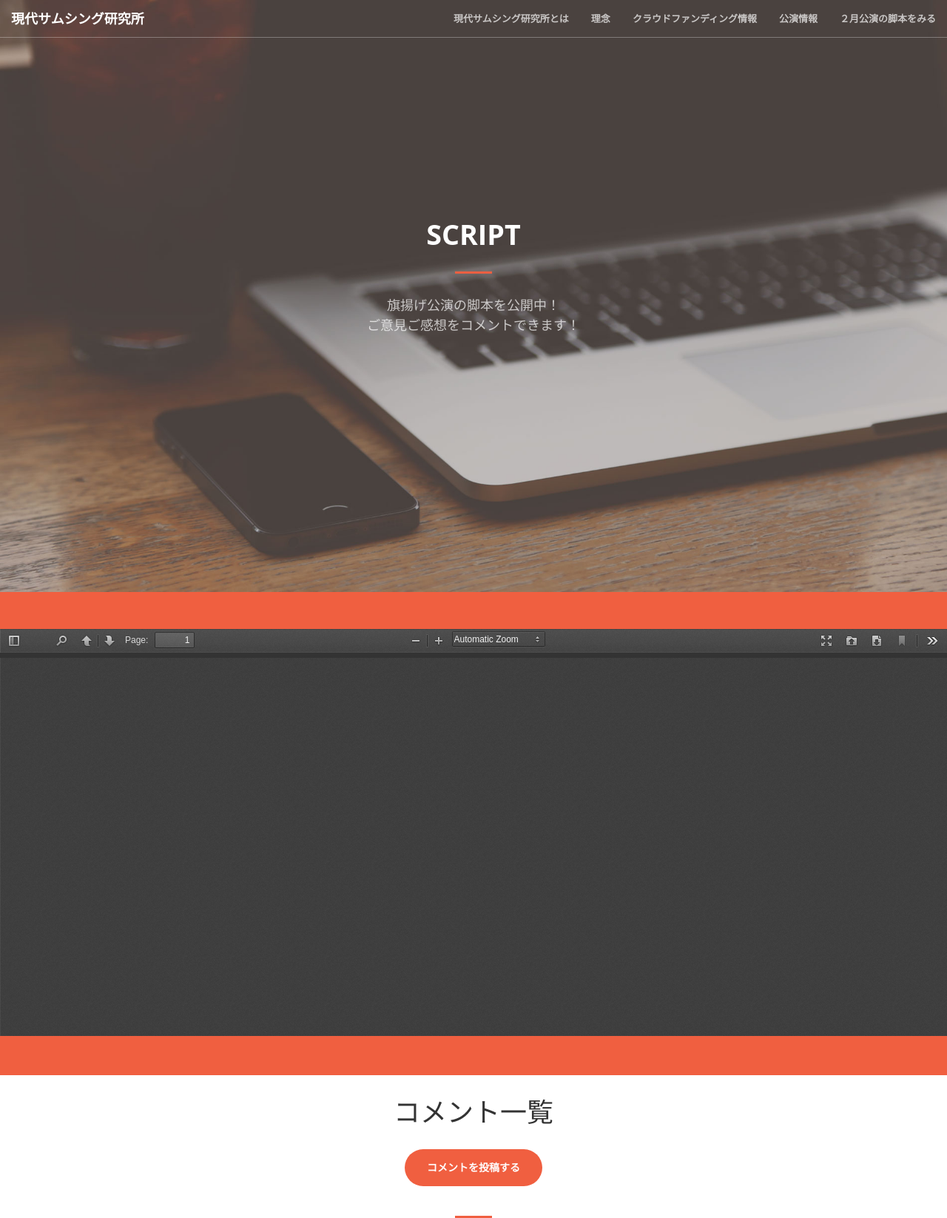
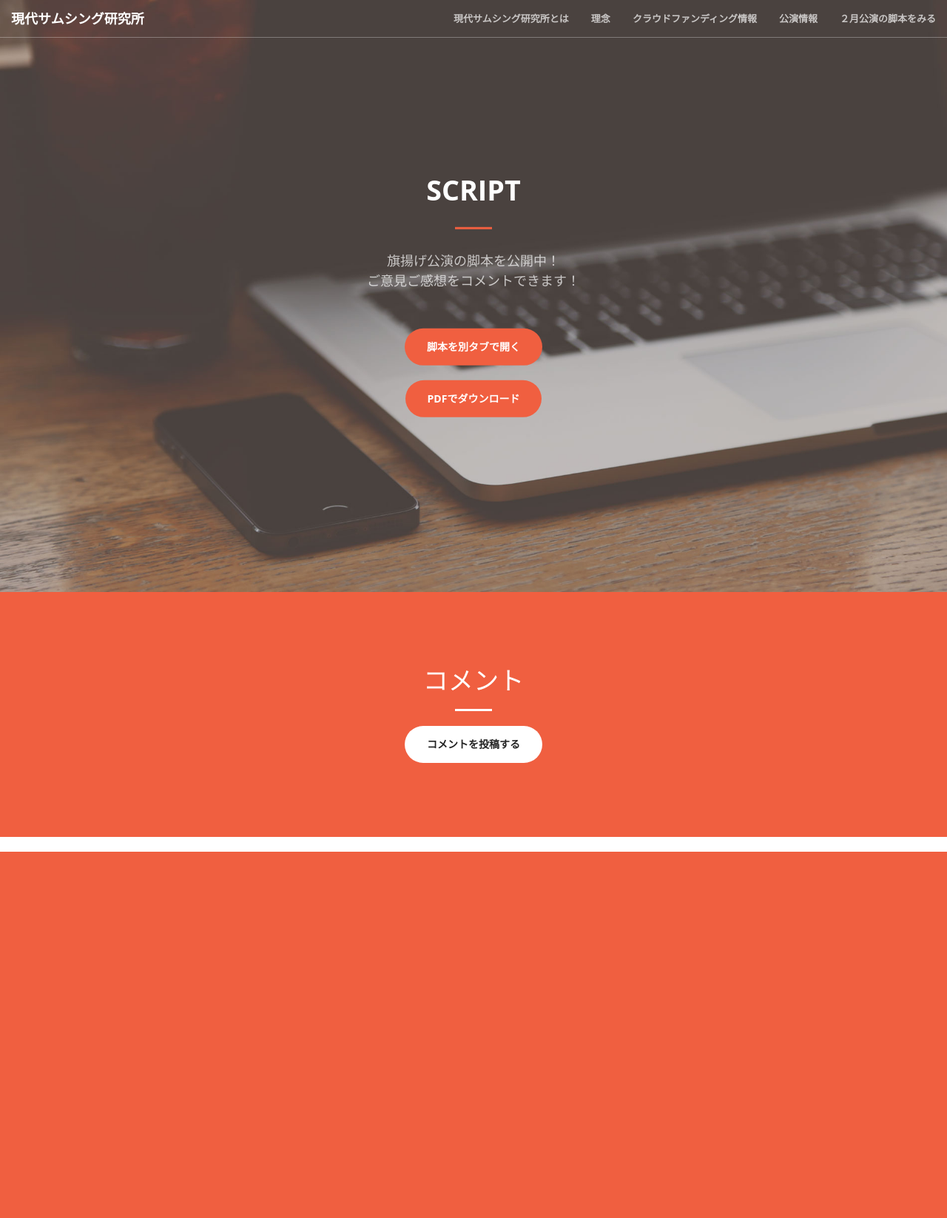
Before and after one commit to MasahiroKitazoe/nis_lab, a Rails app: page /reviews in a window 1280 px wide. Shown: the whole page at 74% size. After the commit the page ends 1151 px from the top, so only its background shows below. Run offline with Rails 7, Linux system fonts and the light colour scheme; data that the repository does not hold is empty; style sheets or scripts are compiled from the project's sources; some libraries are stand-ins or nearby versions.

Commit message:
pdfダウンロードの実装、コメント欄のUI改善

```diff
--- a/app/controllers/reviews_controller.rb
+++ b/app/controllers/reviews_controller.rb
@@ -10,6 +10,12 @@
   def script
   end
 
+  def download
+    file_name = "script.pdf"
+    filepath = Rails.root.join('public',file_name)
+    send_file(filepath, :filename => file_name, :type => "application/pdf", :disposition => 'attachment')
+  end
+
   def create
     Review.create(create_params)
     redirect_to reviews_url, notice: '投稿が完了しました'
--- a/app/views/reviews/index.html.erb
+++ b/app/views/reviews/index.html.erb
@@ -4,23 +4,26 @@
             <h1>script</h1>
             <hr>
             <p>旗揚げ公演の脚本を公開中！<br>ご意見ご感想をコメントできます！</p>
+            <a href="/script" class="btn btn-primary btn-xl" target="_blank">脚本を別タブで開く</a>
+            <br><br>
+            <a href="/reviews/download" class="btn btn-primary btn-xl" target="_blank">pdfでダウンロード</a>
         </div>
     </div>
 </header>
 
-
-<div class="jumbotron" id="script_container">
-<iframe src="/pdfjs/web/viewer.html?file=script.pdf" style="border: 0" width="100%" height="550px" min-height="360px" frameborder="0" scrolling="no"></iframe>
-</div>
-
-<h1 style="text-align: center;">コメント一覧</h1>
-<br>
-<div style="text-align: center;">
-<a href="/reviews/new" class="btn btn-primary btn-xl">コメントを投稿する</a>
-</div>
+<section class="bg-primary" id="about">
+    <div class="container">
+        <div class="row">
+            <div class="col-lg-8 col-lg-offset-2 text-center">
+                <h2 class="section-heading">コメント</h2>
+                <hr class="light">
+                <a href="/reviews/new" class="btn btn-default btn-xl">コメントを投稿する</a>
+            </div>
+        </div>
+    </div>
+</section>
 
 <br>
-<hr>
 
 <% @reviews.each do |review| %>
   <div class="panel panel-default">
--- a/config/routes.rb
+++ b/config/routes.rb
@@ -11,6 +11,8 @@
 
   get '/script' => 'reviews#script'
 
+  get '/reviews/download' => 'reviews#download'
+
   resources :reviews, shallow: true do
     resources :replies
   end
```
Also changed, not shown: 1 other file.
